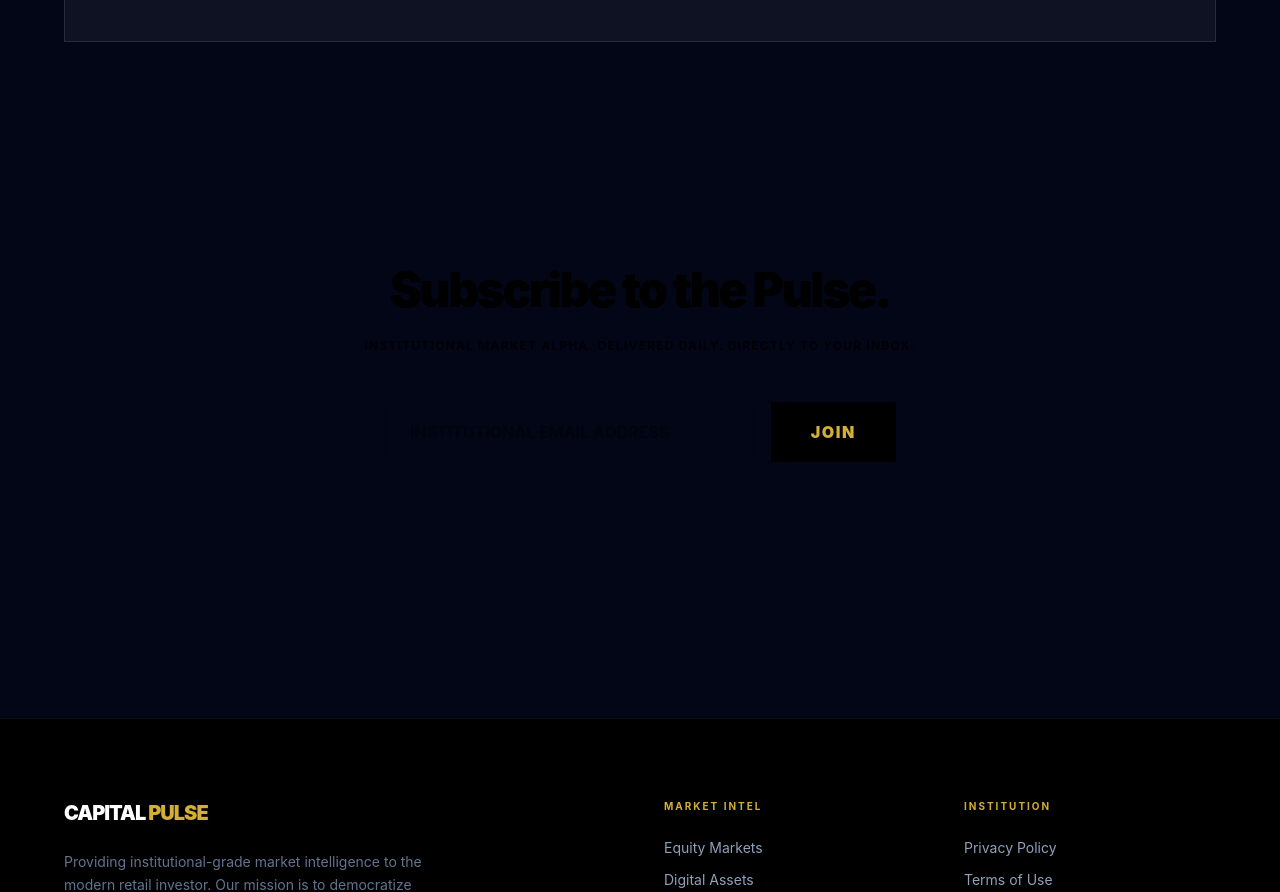
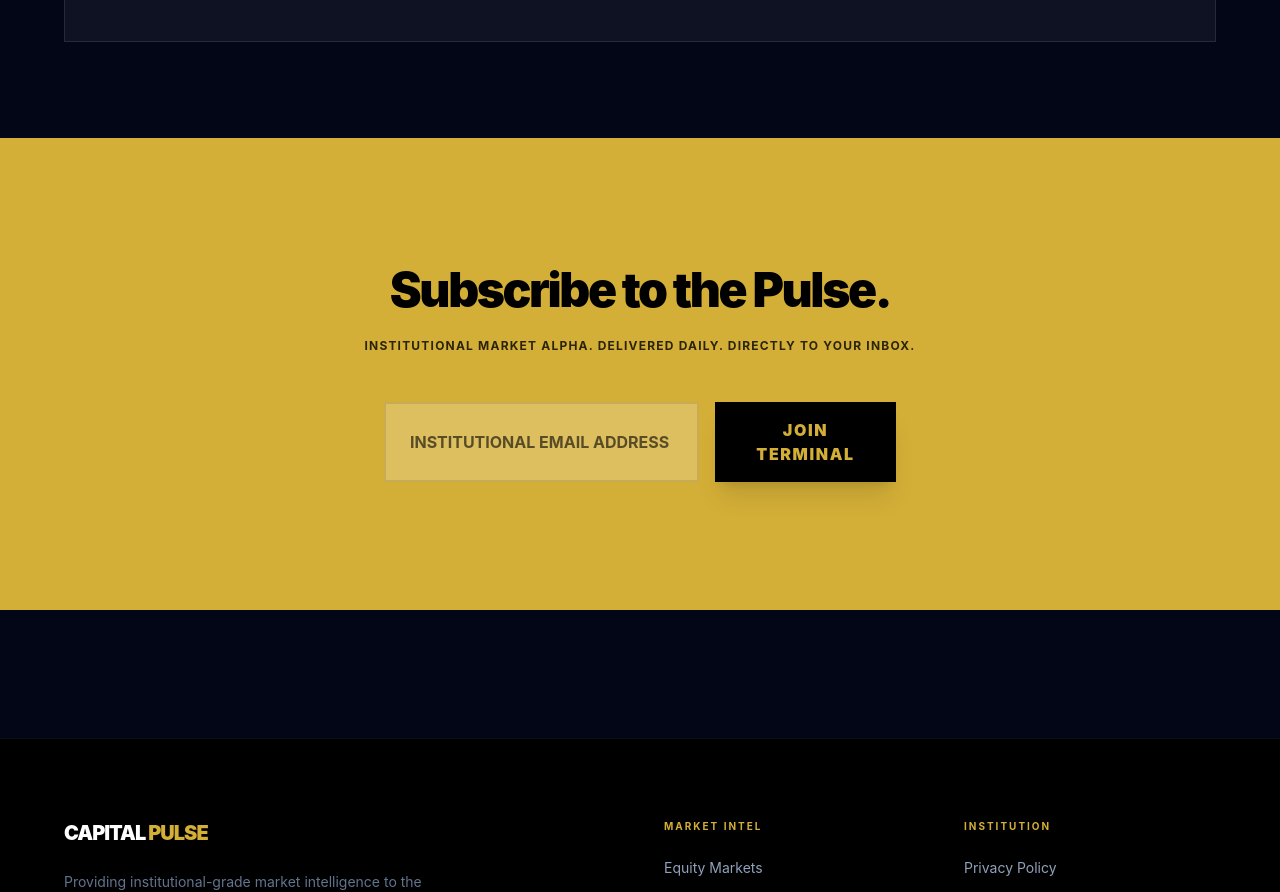
Before and after one commit to brandonlacoste9-tech/google-adsense-3, a Next.js app: page / in a window 1280 px wide. Shown: the part 3260-4152 px from the top of the page. Built offline with nearby package versions, Linux system fonts and the light colour scheme.

Commit message:
fix: resolve newsletter contrast - applied institutional gold background

```diff
--- a/src/app/page.tsx
+++ b/src/app/page.tsx
@@ -211,20 +211,20 @@ export default function Home() {
       </section>
 
       {/* Institutional Newsletter */}
-      <section className="py-32 bg-gold relative overflow-hidden">
+      <section className="py-32 bg-[#D4AF37] relative overflow-hidden">
         <div className="container text-center relative z-10">
           <h2 className="text-5xl font-black text-black mb-6 tracking-tighter">Subscribe to the Pulse.</h2>
-          <p className="text-black/70 text-lg mb-12 max-w-2xl mx-auto font-bold uppercase tracking-widest text-xs">
+          <p className="text-black/80 text-lg mb-12 max-w-2xl mx-auto font-bold uppercase tracking-widest text-xs">
             Institutional Market Alpha. Delivered Daily. Directly to Your Inbox.
           </p>
           <div className="flex flex-col md:flex-row gap-4 max-w-lg mx-auto">
             <input
               type="email"
               placeholder="INSTITUTIONAL EMAIL ADDRESS"
-              className="flex-1 bg-black/5 border-2 border-black/10 px-6 py-4 outline-none font-bold text-black placeholder:text-black/40 focus:border-black transition-all"
+              className="flex-1 bg-white/20 border-2 border-black/10 px-6 py-4 outline-none font-bold text-black placeholder:text-black/60 focus:border-black transition-all"
             />
-            <button className="bg-black text-gold px-10 py-4 font-black uppercase tracking-widest hover:scale-105 transition-transform">
-              Join
+            <button className="bg-black text-[#D4AF37] px-10 py-4 font-black uppercase tracking-widest hover:scale-105 transition-transform shadow-xl">
+              Join Terminal
             </button>
           </div>
         </div>
```
